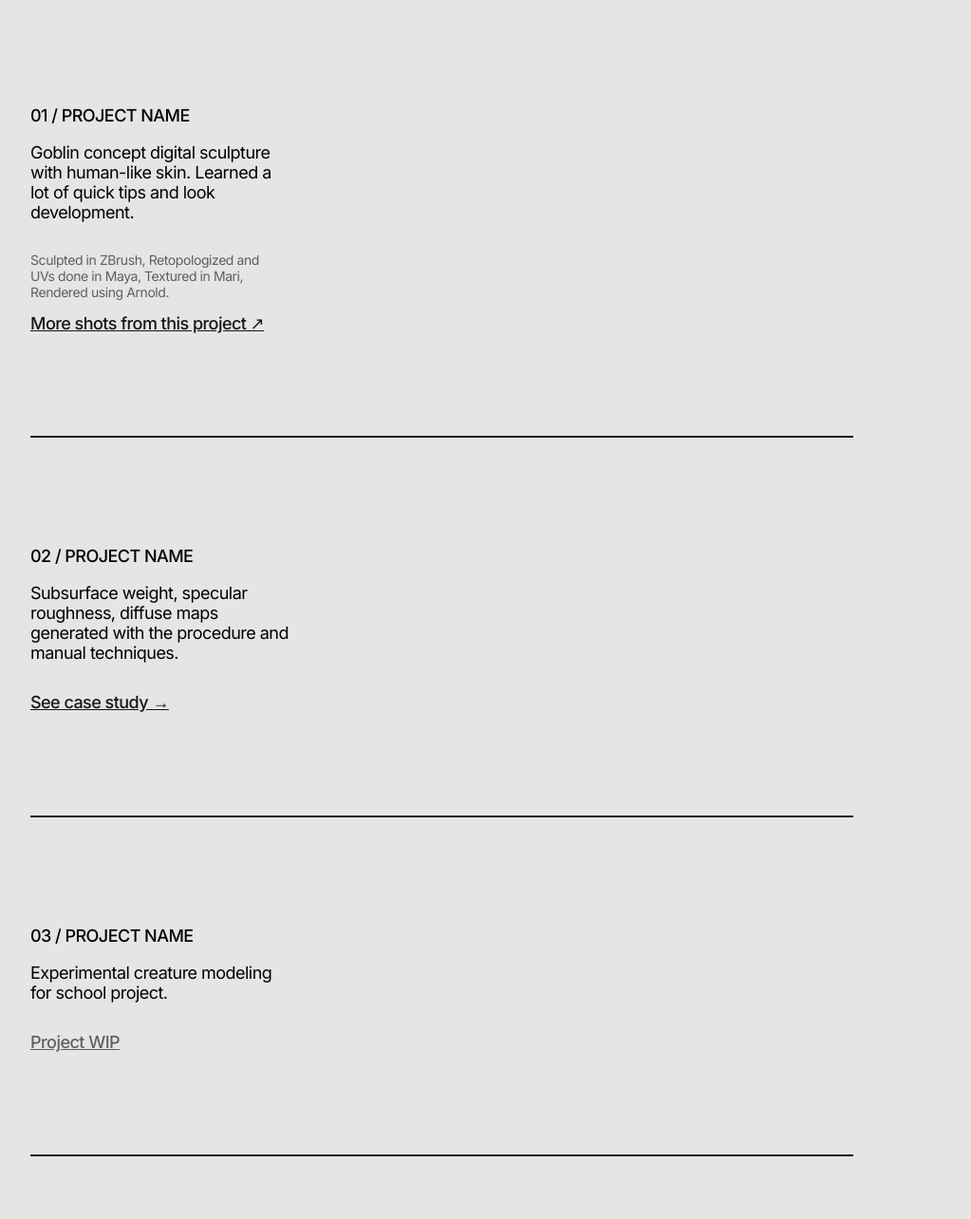
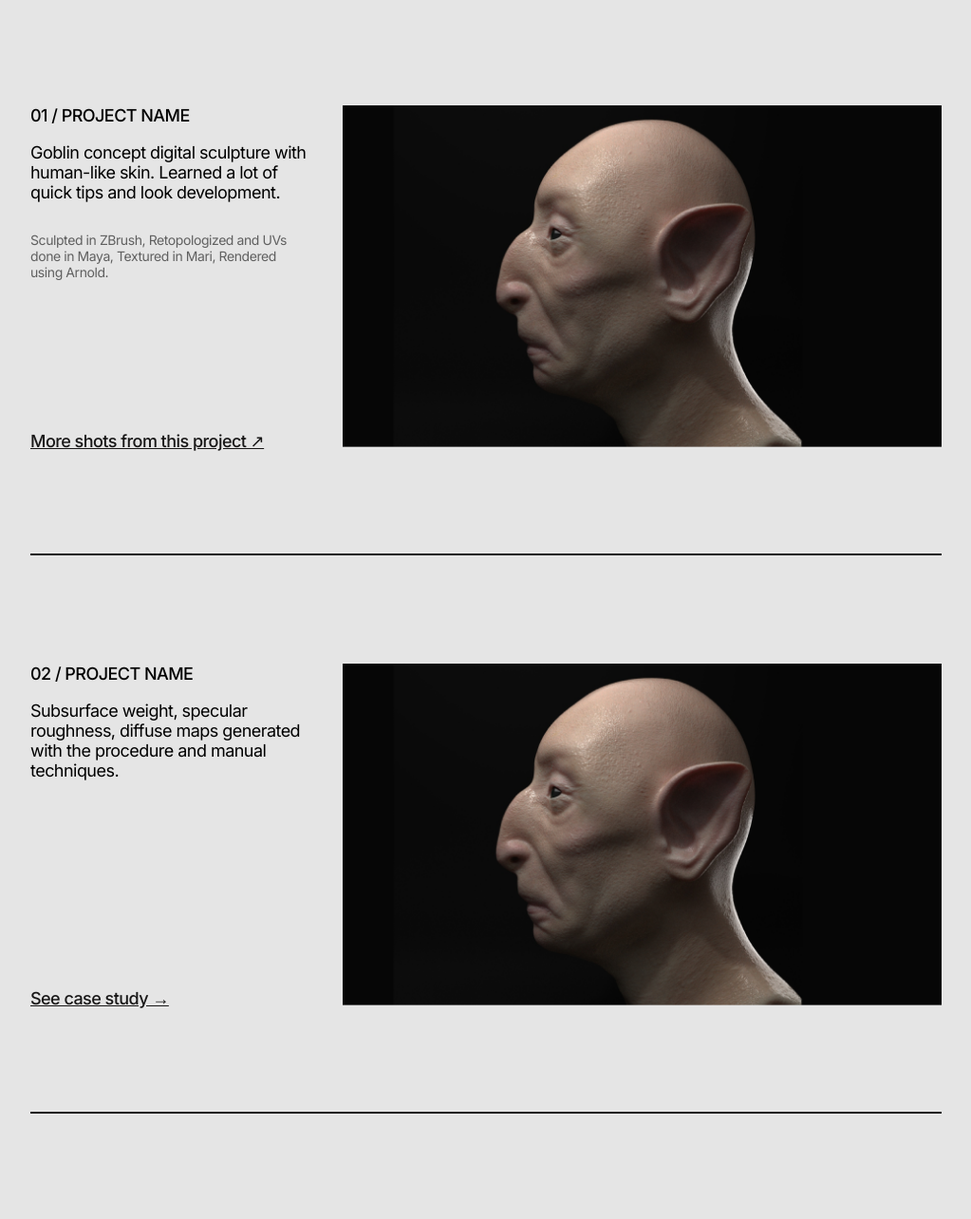
Before and after one commit to requex22/3d-modeling-landing, a plain HTML site: page index.html in a window 1280 px wide. Shown: the part 813-2097 px from the top of the page at 95% size, without its empty margins (128-1151 px from the left). Drawn offline with Linux system fonts and the light colour scheme.

Commit message:
Update index.html

```diff
--- a/index.html
+++ b/index.html
@@ -50,7 +50,7 @@
                         </div>
                     </div>
                     <div class="card-column">
-                        <img src="/1 maket/img/Thumbnail.png" alt="">
+                        <img src="img/Thumbnail.png" alt="">
                     </div>
                 </div>
                 <div class="card-item">
@@ -66,7 +66,7 @@
                         </div>
                     </div>
                     <div class="card-column">
-                        <img src="/1 maket/img/Thumbnail.png" alt="">
+                        <img src="img/Thumbnail.png" alt="">
                     </div>
                 </div>
                 <div class="card-item">
@@ -82,7 +82,7 @@
                         </div>
                     </div>
                     <div class="card-column">
-                        <img src="/1 maket/img/Thumbnail.png" alt="">
+                        <img src="img/Thumbnail.png" alt="">
                     </div>
                 </div>
             </div>
```
